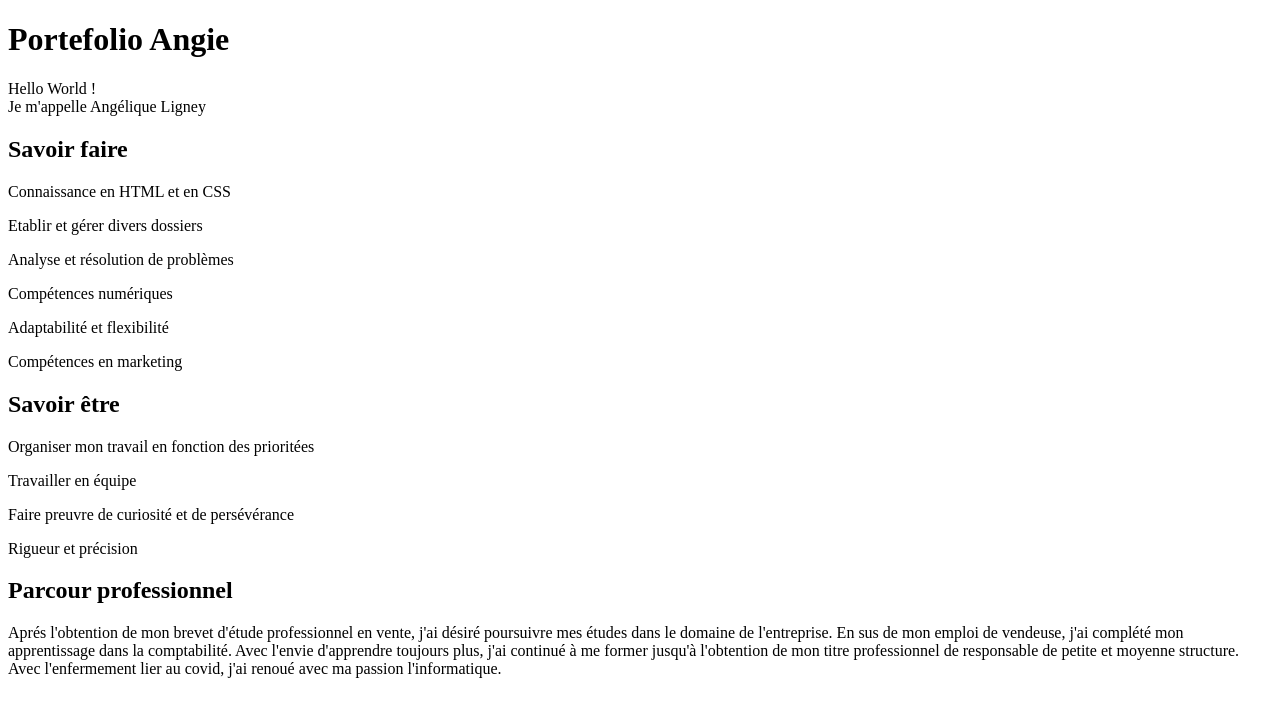
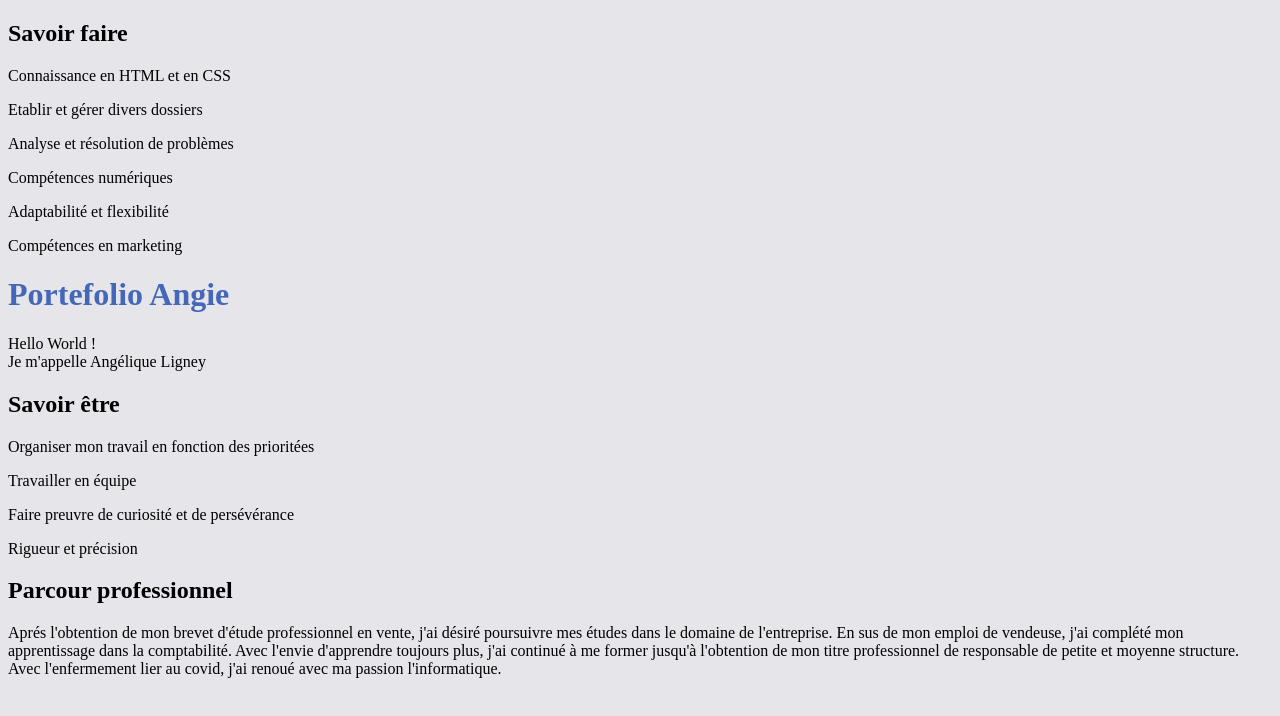
Before and after one commit to Angie-one/angelCode.bwb, a plain HTML site: page angelcode/index.html in a window 1280 px wide. Drawn offline with Linux system fonts and the light colour scheme.

Commit message:
css + modif html

```diff
--- a/angelcode/index.html
+++ b/angelcode/index.html
@@ -7,9 +7,7 @@
     <title>angel code</title>
 </head>
 <body>
-    <h1>Portefolio Angie</h1>
 
-    <p>Hello World ! <br> Je m'appelle Angélique Ligney <br></p>
 
     <h2>Savoir faire</h2>
 
@@ -19,6 +17,10 @@
     <p>Compétences numériques</p>
     <p>Adaptabilité et flexibilité</p>
     <p>Compétences en marketing</p>
+
+    <h1>Portefolio Angie</h1>
+
+    <p>Hello World ! <br> Je m'appelle Angélique Ligney <br></p>
 
     <h2>Savoir être</h2>
 
--- a/angelcode/styles.css
+++ b/angelcode/styles.css
@@ -0,0 +1,7 @@
+body {
+    background-color: #e5e5ea;
+}
+
+h1 {
+    color: #4567b7;
+}
```
